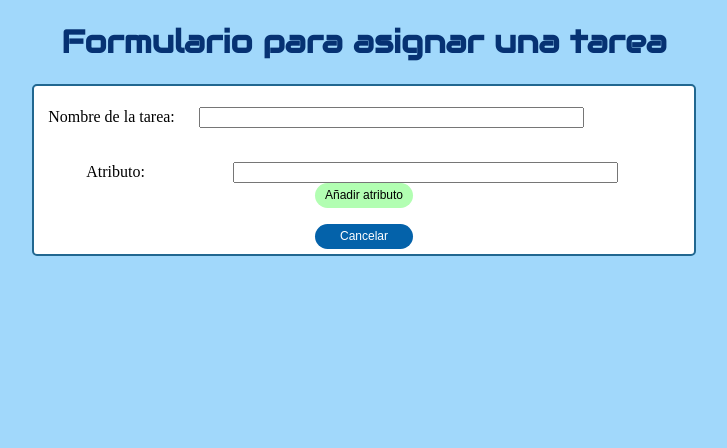
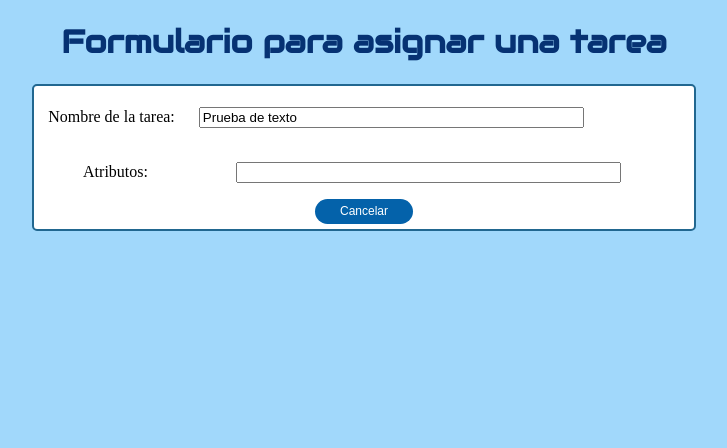
Before and after one commit to nmartinse/Aplicacion-robots-asistenciales, a Flask app: page /asignar/1 in a window 1280 px wide. Shown: the top 448 px of the page, without its empty margins (276-1003 px from the left). Run offline with Flask 2, Linux system fonts and the light colour scheme; data comes from the database, SQL or seed files in the repository; both versions use the stored data as it was after the commit.

Commit message:
actulizaciom asignar_tareas

```diff
--- a/Back end/app.py
+++ b/Back end/app.py
@@ -79,9 +79,9 @@ def encargado():
     tasks = Todo.query.order_by(Todo.id).all() # tareas ordenadas por id
     return render_template('interfaz_encargado.html', tasks=tasks)
 
-@app.route('/asignar_tarea.html', methods=['POST','GET'])
-def asignar_tarea():
-    return render_template('asignar_tarea.html')
+# @app.route('/asignar_tarea.html', methods=['POST','GET'])
+# def asignar_tarea():
+#      return render_template('asignar_tarea.html')
 
 @app.route('/asignar/<int:id>', methods=['POST','GET'])      # Redireccion a formulario asignar tareas
 def asignar(id):
--- a/Back end/templates/asignar_tarea.html
+++ b/Back end/templates/asignar_tarea.html
@@ -20,17 +20,17 @@
 
         <div class="acceso">
 
-            <form method="POST">
+            <form action="/asignar/{{ task.id }}" method="POST">
+
 
                 <p>
                     Nombre de la tarea:&nbsp;&nbsp;&nbsp;&nbsp;&nbsp;
-                    <input type="text" name="nombre" size="45"> &nbsp;&nbsp;&nbsp;&nbsp;&nbsp; &nbsp;&nbsp;&nbsp;&nbsp;&nbsp; &nbsp;&nbsp;&nbsp;&nbsp;&nbsp; &nbsp;&nbsp;&nbsp;&nbsp;&nbsp; &nbsp;&nbsp;&nbsp;&nbsp;&nbsp; &nbsp;&nbsp;&nbsp;&nbsp;&nbsp; &nbsp;&nbsp;&nbsp;&nbsp;&nbsp;
+                    <input type="text" name="nombre" size="45" value="{{ task.content }}"> &nbsp;&nbsp;&nbsp;&nbsp;&nbsp; &nbsp;&nbsp;&nbsp;&nbsp;&nbsp; &nbsp;&nbsp;&nbsp;&nbsp;&nbsp; &nbsp;&nbsp;&nbsp;&nbsp;&nbsp; &nbsp;&nbsp;&nbsp;&nbsp;&nbsp; &nbsp;&nbsp;&nbsp;&nbsp;&nbsp; &nbsp;&nbsp;&nbsp;&nbsp;&nbsp;
                 </p>
 
                 <p>
-                    Atributo:&nbsp;&nbsp;&nbsp; &nbsp;&nbsp;&nbsp;&nbsp;&nbsp; &nbsp;&nbsp;&nbsp;&nbsp;&nbsp; &nbsp;&nbsp;&nbsp;&nbsp;&nbsp;
+                    Atributos:&nbsp;&nbsp;&nbsp; &nbsp;&nbsp;&nbsp;&nbsp;&nbsp; &nbsp;&nbsp;&nbsp;&nbsp;&nbsp; &nbsp;&nbsp;&nbsp;&nbsp;&nbsp;
                     <input type="text" name="atributos" size="45">  &nbsp;&nbsp;&nbsp;&nbsp;&nbsp;
-                    <input type="submit" class="buttonAnadirTarea2" value="Añadir atributo">
                 </p>
 
 
--- a/Back end/templates/interfaz_encargado.html
+++ b/Back end/templates/interfaz_encargado.html
@@ -36,7 +36,7 @@
                         atributos
                     </td>
                     <td>
-                        <button type="button" class="button3" onClick="window.location.href='asignar_tarea.html';">+</button>
+                        <button type="button" class="button3" onClick="window.location.href='/asignar/{{task.id}}';">+</button>
                     </td>
 
                 </tr>
```
Also changed, not shown: Back end/instance/test.db.
